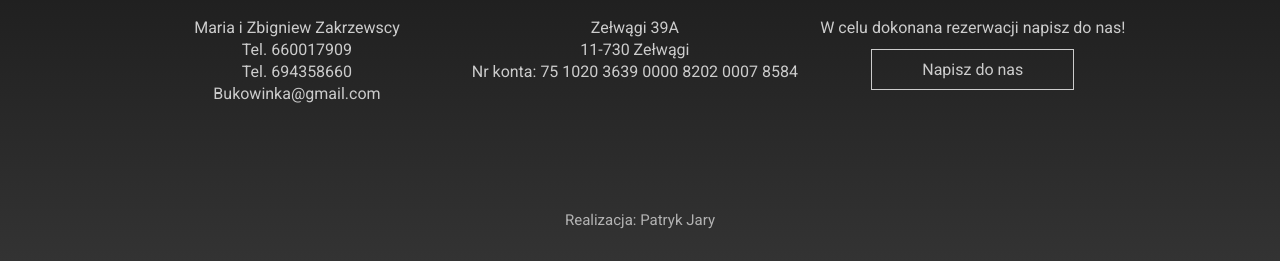
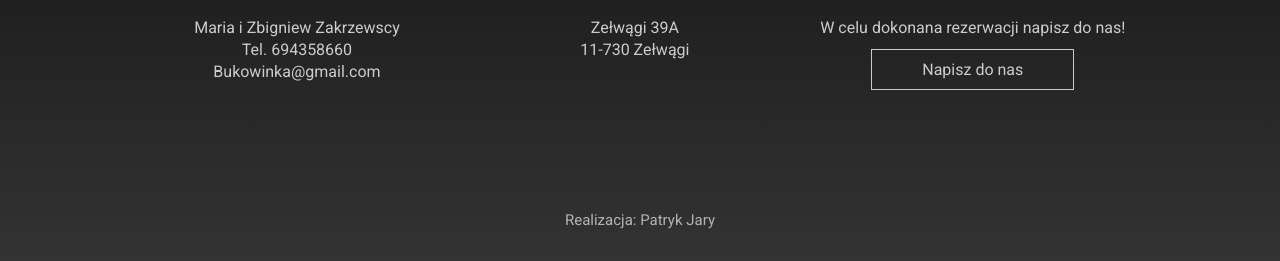
Before and after one commit to K9xxxx/Bukowinka, a plain HTML site: page domki/index.html in a window 1280 px wide. Shown: the part 2939-3200 px from the top of the page. Drawn offline with nearby package versions, Linux system fonts and the light colour scheme; a script that the page names is missing.

Commit message:
Add files via upload

```diff
--- a/domki/index.html
+++ b/domki/index.html
@@ -170,7 +170,6 @@
                     <div class="main-footer-content">
                         <h3>Kontakt</h3>
                         <p>Maria i Zbigniew Zakrzewscy</p>
-                        <p>Tel. <a href="tel:+48 660 017 909">660017909</a></p>
                         <p>Tel. <a href="tel:+48 694 358 660">694358660</a></p>
                         <p> <a href="mailto:patrykjary.kontakt@gmail.com">Bukowinka@gmail.com</a></p>
                     </div>
@@ -178,7 +177,6 @@
                         <h3>Lokalizacja</h3>
                         <p>Zełwągi 39A</p>
                         <p>11-730 Zełwągi</p>
-                        <p>Nr konta: 75 1020 3639 0000 8202 0007 8584</p>
                     </div>
                     <div class="main-footer-content">
                         <h3>Rezerwacja</h3>
```
Also changed, not shown: galeria/index.html (+0 -2 lines).
